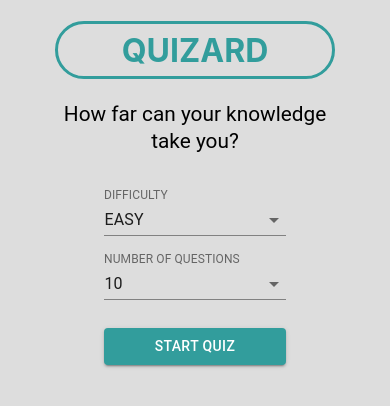
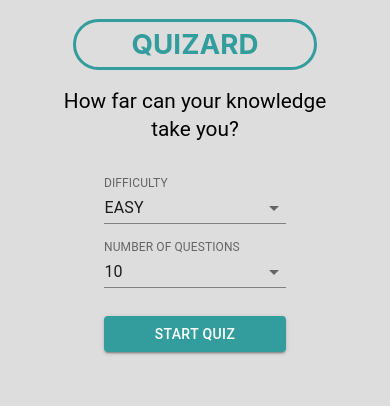
Before and after one commit to BrylleMutia/quizard, a React (Create React App) app: page / in a window 390 px wide. Shown: the top 406 px of the page. Built offline with nearby package versions, Linux system fonts and the light colour scheme; the HTML template or start-up script is replaced by a standard one.

Commit message:
fixed responsiveness on some typography

```diff
--- a/src/App.module.css
+++ b/src/App.module.css
@@ -38,6 +38,7 @@ h1 {
   border: 3px solid #329d9c;
   color: #329d9c;
   text-transform: uppercase;
+  font-size: calc(3vw + 1rem);
 }
 
 @media (max-width: 420px) {
--- a/src/App.module.scss
+++ b/src/App.module.scss
@@ -32,6 +32,7 @@ h1 {
     border: 3px solid $tertiary;
     color: $tertiary;
     text-transform: uppercase;
+    font-size: calc(3vw + 1rem);
 }
 
 @media (max-width: 420px) {
--- a/src/App.tsx
+++ b/src/App.tsx
@@ -18,7 +18,7 @@ const useStyles = makeStyles({
     },
     typography: {
         textAlign: "center",
-        fontSize: "1.3rem"
+        fontSize: "1.3rem",
     },
 });
 
```
Also changed, not shown: 1 other file (tests, documents, lock files or other folders).
